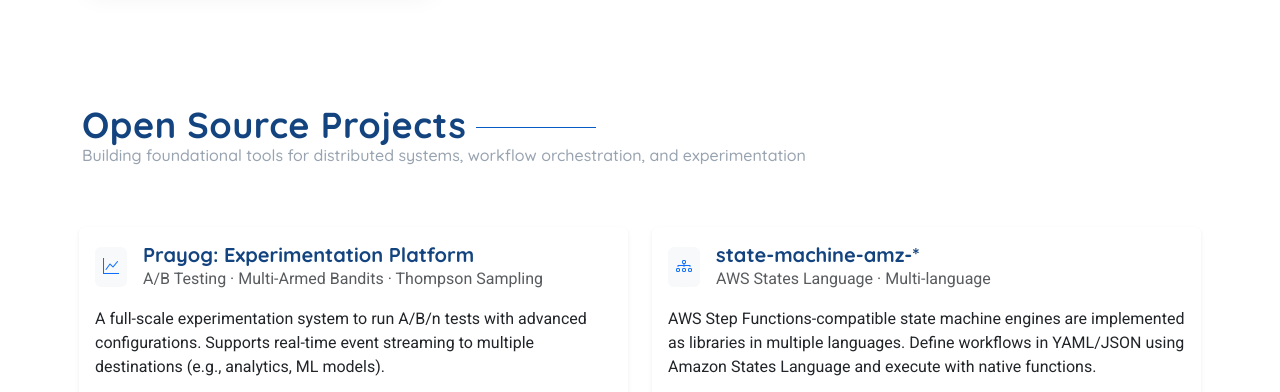
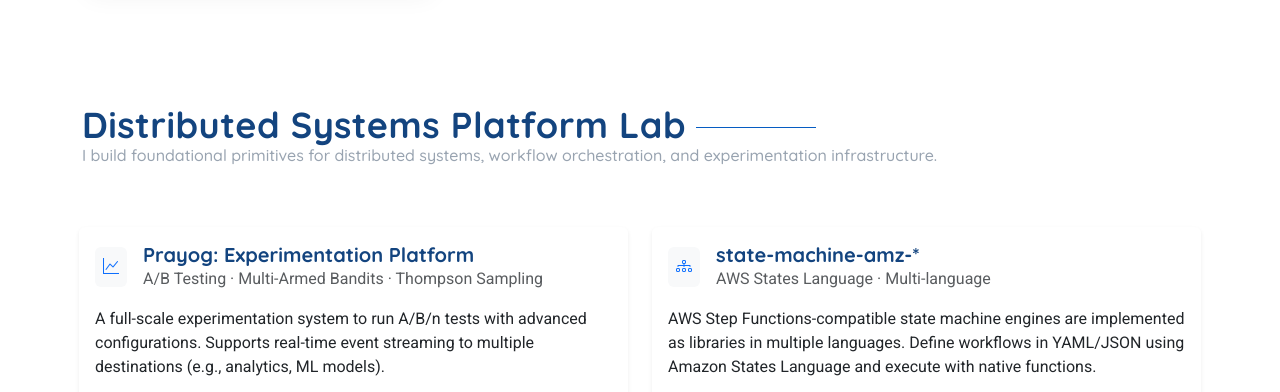
Before and after one commit to hussainpithawala/hussainpithawala.github.io, a plain HTML site: page index.html in a window 1280 px wide. Shown: the part 8119-8511 px from the top of the page. Drawn offline with nearby package versions, Linux system fonts and the light colour scheme.

Commit message:
updated portfolio section title and description in index.html

```diff
--- a/index.html
+++ b/index.html
@@ -661,8 +661,8 @@
   <!-- Portfolio Section -->
   <section id="portfolio" class="portfolio section">
     <div class="container section-title">
-      <h2>Open Source Projects</h2>
-      <p>Building foundational tools for distributed systems, workflow orchestration, and experimentation</p>
+      <h2>Distributed Systems Platform Lab</h2>
+      <p>I build foundational primitives for distributed systems, workflow orchestration, and experimentation infrastructure.</p>
     </div>
     <div class="container" data-aos="fade-up" data-aos-delay="100">
       <div class="row g-4">
```
